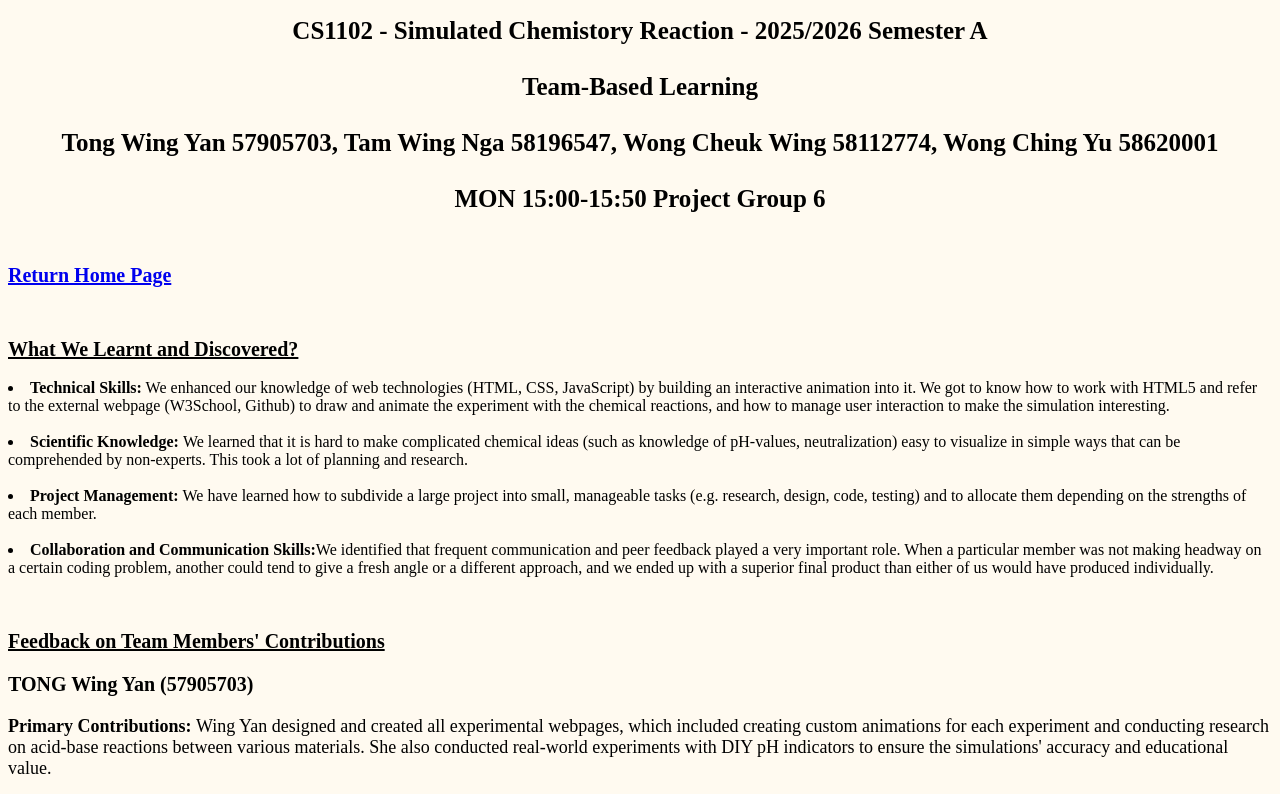
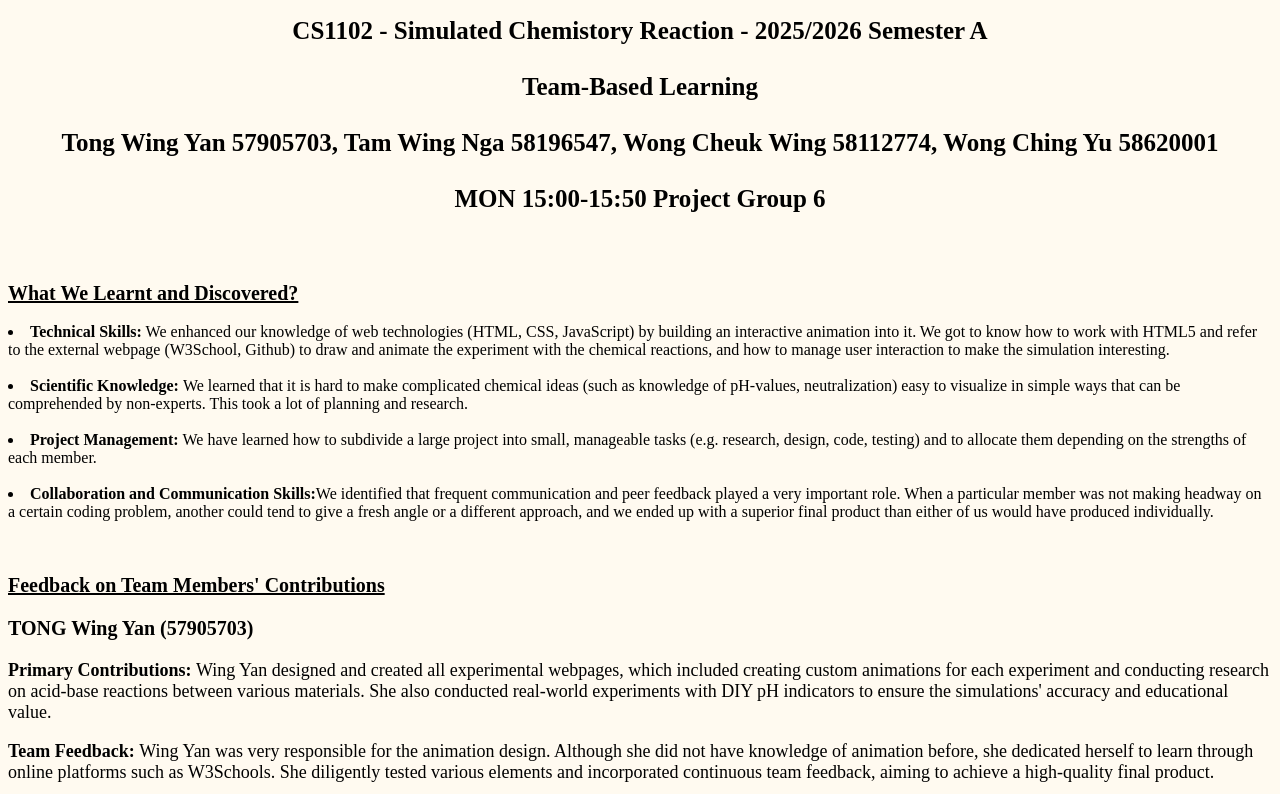
Before and after one commit to CS1102-2526A/tbl, a plain HTML site: page index.html in a window 1280 px wide. Shown: the top 794 px of the page. Drawn offline with Linux system fonts and the light colour scheme.

Commit message:
Update index.html

```diff
--- a/index.html
+++ b/index.html
@@ -38,7 +38,6 @@ p {
 <br/>MON 15:00-15:50 Project Group 6<br/>
 </h1>
 <br/>
-	<h2><a href="https://cs1102-2526a.github.io/index/">Return Home Page</a></h2>
 	<br/>
 
     <h2 style="color:black;"><u>What We Learnt and Discovered?</u></h2>
```
